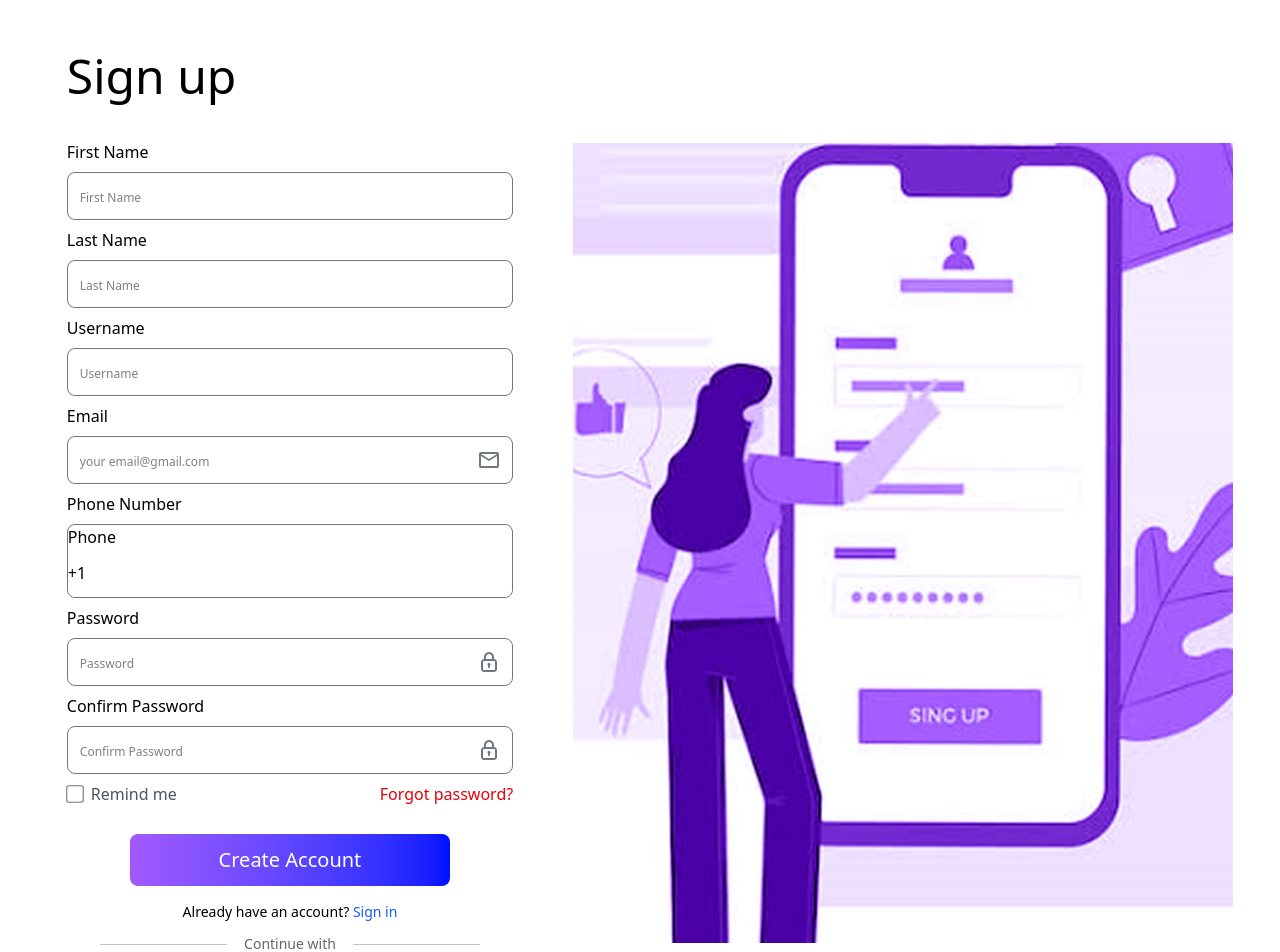
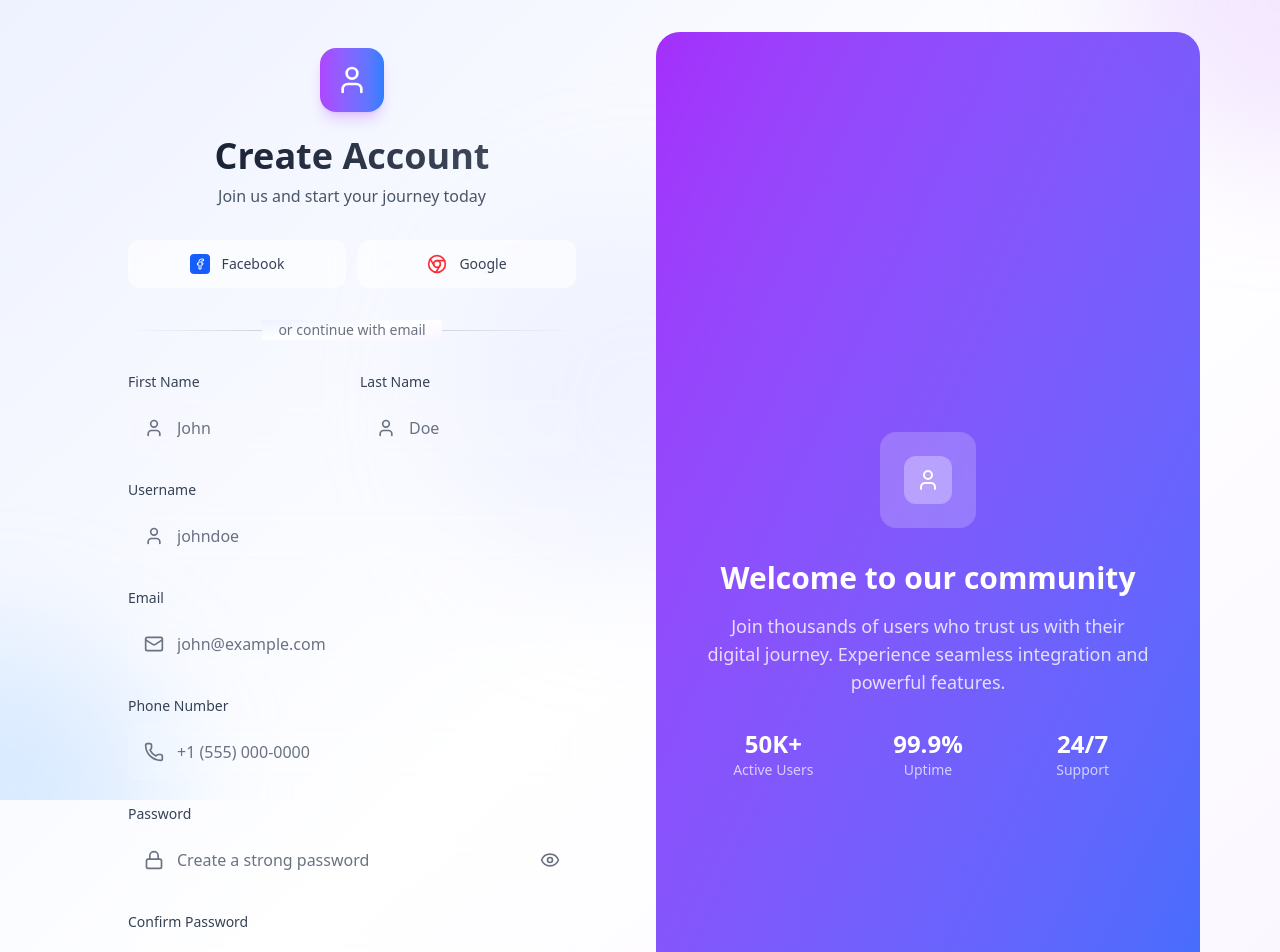
Before and after one commit to evuventures/hyperbuds, a Next.js app: page /auth/signup in a window 1280 px wide. Shown: the top 952 px of the page. Built offline with nearby package versions, Linux system fonts and the light colour scheme.

Commit message:
Update SignUpForm component and package dependencies

```diff
--- a/package.json
+++ b/package.json
@@ -10,11 +10,13 @@
   },
   "dependencies": {
     "framer-motion": "^12.10.5",
+    "lucide-react": "^0.523.0",
     "next": "15.3.2",
     "react": "^19.0.0",
     "react-dom": "^19.0.0",
     "react-icons": "^5.5.0",
     "react-otp-input": "^3.1.1",
+    "react-phone-input-2": "^2.15.1",
     "react-router-dom": "^7.6.0"
   },
   "devDependencies": {
--- a/src/app/components/SignUpForm.jsx
+++ b/src/app/components/SignUpForm.jsx
@@ -1,16 +1,9 @@
 'use client'
 
 import { useState } from 'react'
-import Link from 'next/link'
-import Image from 'next/image'
-import { usePathname } from 'next/navigation'
-import { FaFacebook, FaGoogle, FaTiktok } from 'react-icons/fa';
-import PhoneInput from 'react-phone-input-2'
+import { Eye, EyeOff, Mail, Lock, User, Phone, Facebook, Chrome } from 'lucide-react'
 
 const SignUpForm = () => {
-   const pathname = usePathname()
-   const isSignup = pathname === '/signup'
-
    const [form, setForm] = useState({
       firstName: '',
       lastName: '',
@@ -21,6 +14,10 @@ const SignUpForm = () => {
       confirmPassword: '',
       remindMe: false,
    })
+
+   const [showPassword, setShowPassword] = useState(false)
+   const [showConfirmPassword, setShowConfirmPassword] = useState(false)
+   const [focusedField, setFocusedField] = useState('')
 
    const handleChange = (e) => {
       const { name, value, type, checked } = e.target
@@ -36,228 +33,293 @@ const SignUpForm = () => {
          ...form,
          mode: 'signup'
       })
-      // Add logic to call your backend or authentication service here
    }
 
+   const InputField = ({
+      id,
+      name,
+      type = 'text',
+      placeholder,
+      value,
+      onChange,
+      icon: Icon,
+      required = false,
+      showToggle = false,
+      showValue = false,
+      onToggle = null
+   }) => (
+      <div className="relative group">
+         <div className={`
+            absolute inset-0 rounded-xl bg-gradient-to-r from-purple-500/20 to-blue-500/20 opacity-0
+            transition-opacity duration-300 blur-sm
+            ${focusedField === name ? 'opacity-100' : ''}
+         `} />
+         <div className="relative">
+            <input
+               id={id}
+               name={name}
+               type={showToggle ? (showValue ? 'text' : 'password') : type}
+               placeholder={placeholder}
+               value={value}
+               onChange={onChange}
+               onFocus={() => setFocusedField(name)}
+               onBlur={() => setFocusedField('')}
+               className={`
+                  w-full h-14 pl-12 pr-12 bg-white/10 backdrop-blur-sm border border-white/20
+                  rounded-xl text-gray-800 placeholder-gray-500 transition-all duration-300
+                  focus:bg-white/20 focus:border-purple-400/50 focus:outline-none focus:ring-2
+                  focus:ring-purple-400/20 hover:border-white/30
+                  ${focusedField === name ? 'shadow-lg shadow-purple-500/10' : ''}
+               `}
+               required={required}
+            />
+            <Icon className="absolute left-4 top-1/2 -translate-y-1/2 w-5 h-5 text-gray-500 transition-colors duration-300" />
+            {showToggle && (
+               <button
+                  type="button"
+                  onClick={onToggle}
+                  className="absolute right-4 top-1/2 -translate-y-1/2 text-gray-500 hover:text-gray-700 transition-colors"
+               >
+                  {showValue ? <EyeOff className="w-5 h-5" /> : <Eye className="w-5 h-5" />}
+               </button>
+            )}
+         </div>
+      </div>
+   )
+
    return (
-      <main className='flex items-center justify-center gap-10 p-3 lg:mx-5 lg:my-10'>
-
-         <div className='flex flex-col items-center md:w-[60%] lg:max-w-[40%]'>
-
-            <div className='flex flex-col mb-10 items-start w-full px-5'>
-               <h2 className='text-3xl md:text-4xl font-medium lg:text-5xl text-black'>
-                  Sign up
-               </h2>
+      <div className="min-h-screen bg-gradient-to-br from-indigo-50 via-white to-purple-50 flex items-center justify-center p-4">
+         {/* Background decorations */}
+         <div className="fixed inset-0 overflow-hidden pointer-events-none">
+            <div className="absolute -top-40 -right-40 w-80 h-80 bg-purple-300/30 rounded-full blur-3xl" />
+            <div className="absolute -bottom-40 -left-40 w-80 h-80 bg-blue-300/30 rounded-full blur-3xl" />
+            <div className="absolute top-1/2 left-1/2 -translate-x-1/2 -translate-y-1/2 w-96 h-96 bg-indigo-200/20 rounded-full blur-3xl" />
          </div>
 
-            <form onSubmit={handleSubmit} className="bg-white px-5 w-full">
+         <div className="relative z-10 flex w-full max-w-6xl mx-auto">
+            {/* Form Section */}
+            <div className="w-full lg:w-1/2 flex items-center justify-center p-8">
+               <div className="w-full max-w-md">
+                  {/* Header */}
+                  <div className="text-center mb-8">
+                     <div className="inline-flex items-center justify-center w-16 h-16 bg-gradient-to-r from-purple-500 to-blue-500 rounded-2xl mb-6 shadow-lg shadow-purple-500/25">
+                        <User className="w-8 h-8 text-white" />
+                     </div>
+                     <h1 className="text-4xl font-bold bg-gradient-to-r from-gray-900 to-gray-600 bg-clip-text text-transparent mb-2">
+                        Create Account
+                     </h1>
+                     <p className="text-gray-600">Join us and start your journey today</p>
+                  </div>
 
-               <div className="w-full mb-2">
-                  <label htmlFor="firstName" className="block mb-2 text-sm md:text-base text-black">First Name</label>
-                  <input
+                  {/* Social Login */}
+                  <div className="flex gap-3 mb-8">
+                     <button className="flex-1 flex items-center justify-center gap-3 h-12 bg-white/60 backdrop-blur-sm border border-white/30 rounded-xl hover:bg-white/80 transition-colors duration-300 group">
+                        <div className="w-5 h-5 bg-blue-600 rounded flex items-center justify-center">
+                           <Facebook className="w-3 h-3 text-white" />
+                        </div>
+                        <span className="text-sm font-medium text-gray-700">Facebook</span>
+                     </button>
+                     <button className="flex-1 flex items-center justify-center gap-3 h-12 bg-white/60 backdrop-blur-sm border border-white/30 rounded-xl hover:bg-white/80 transition-colors duration-300 group">
+                        <Chrome className="w-5 h-5 text-red-500" />
+                        <span className="text-sm font-medium text-gray-700">Google</span>
+                     </button>
+                  </div>
+
+                  {/* Divider */}
+                  <div className="flex items-center mb-8">
+                     <div className="flex-1 h-px bg-gradient-to-r from-transparent to-gray-300" />
+                     <span className="px-4 text-sm text-gray-500 bg-gradient-to-br from-indigo-50 via-white to-purple-50">
+                        or continue with email
+                     </span>
+                     <div className="flex-1 h-px bg-gradient-to-l from-transparent to-gray-300" />
+                  </div>
+
+                  {/* Form */}
+                  <div className="space-y-6">
+                     <div className="grid grid-cols-2 gap-4">
+                        <div>
+                           <label className="block text-sm font-medium text-gray-700 mb-2">First Name</label>
+                           <InputField
                               id="firstName"
                               name="firstName"
-                     placeholder="First Name"
+                              placeholder="John"
                               value={form.firstName}
                               onChange={handleChange}
-                     className="w-full h-12 p-3 pr-10 border border-[#71797E] rounded-lg focus:border-[#A259FF]/50 focus:outline-none transition placeholder:text-xs"
+                              icon={User}
+                              required
+                           />
+                        </div>
+                        <div>
+                           <label className="block text-sm font-medium text-gray-700 mb-2">Last Name</label>
+                           <InputField
+                              id="lastName"
+                              name="lastName"
+                              placeholder="Doe"
+                              value={form.lastName}
+                              onChange={handleChange}
+                              icon={User}
+                              required
+                           />
+                        </div>
+                     </div>
+
+                     <div>
+                        <label className="block text-sm font-medium text-gray-700 mb-2">Username</label>
+                        <InputField
+                           id="username"
+                           name="username"
+                           placeholder="johndoe"
+                           value={form.username}
+                           onChange={handleChange}
+                           icon={User}
                            required
                         />
                      </div>
 
-               <div className="w-full mb-2">
-                  <label htmlFor="lastName" className="block mb-2 text-sm md:text-base text-black">Last Name</label>
-                  <input
-                     id="lastName"
-                     name="lastName"
-                     placeholder="Last Name"
-                     value={form.lastName}
+                     <div>
+                        <label className="block text-sm font-medium text-gray-700 mb-2">Email</label>
+                        <InputField
+                           id="email"
+                           name="email"
+                           type="email"
+                           placeholder="john@example.com"
+                           value={form.email}
                            onChange={handleChange}
-                     className="w-full h-12 p-3 pr-10 border border-[#71797E] rounded-lg placeholder:text-xs focus:border-[#A259FF]/50 focus:outline-none transition"
+                           icon={Mail}
                            required
                         />
                      </div>
 
-               <div className="w-full mb-2">
-                  <label htmlFor="username" className="block mb-2 text-sm md:text-base text-black">Username</label>
-                  <input
-                     id="username"
-                     name="username"
-                     placeholder="Username"
-                     value={form.username}
+                     <div>
+                        <label className="block text-sm font-medium text-gray-700 mb-2">Phone Number</label>
+                        <InputField
+                           id="phone"
+                           name="phone"
+                           type="tel"
+                           placeholder="+1 (555) 000-0000"
+                           value={form.phone}
                            onChange={handleChange}
-                     className="w-full h-12 p-3 pr-10 border border-[#71797E] rounded-lg focus:border-[#A259FF]/50 focus:outline-none transition placeholder:text-xs"
+                           icon={Phone}
                            required
                         />
                      </div>
 
-               <div className="w-full mb-2">
-                  <label htmlFor="email" className="block mb-2 text-sm md:text-base text-black">Email</label>
-                  <div className="relative w-full">
-                     <input
-                        id="email"
-                        name="email"
-                        type="email"
-                        placeholder="your email@gmail.com"
-                        value={form.email}
+                     <div>
+                        <label className="block text-sm font-medium text-gray-700 mb-2">Password</label>
+                        <InputField
+                           id="password"
+                           name="password"
+                           placeholder="Create a strong password"
+                           value={form.password}
                            onChange={handleChange}
-                        className="w-full h-12 p-3 pr-10 border border-[#71797E] rounded-lg focus:border-[#A259FF]/50 focus:outline-none transition placeholder:text-xs"
+                           icon={Lock}
+                           showToggle
+                           showValue={showPassword}
+                           onToggle={() => setShowPassword(!showPassword)}
                            required
-                     />
-                     <Image
-                        src="/images/email-icon.svg"
-                        alt="email"
-                        width={24}
-                        height={24}
-                        className="absolute right-3 top-1/2 -translate-y-1/2"
-                     />
-                  </div>
-               </div>
-
-               <div className="w-full mb-2">
-                  <label htmlFor="phone" className="block mb-2 text-sm md:text-base text-black">Phone Number</label>
-                  <PhoneInput
-                     country={'us'}
-                     value={form.phone}
-                     onChange={(phone) => handleChange({ target: { name: 'phone', value: phone } })}
-                     inputProps={{
-                        name: 'phone',
-                        required: true,
-                        id: 'phone',
-                     }}
-                     containerClass="w-full border border-[#71797E] rounded-lg focus-within:border-[#A259FF] transition-colors bg-white placeholder:text-xs"
-                     inputClass="!w-full !h-12 !bg-white !outline-none !border-none !rounded-lg"
-                     buttonClass="custom-phone-button"
                         />
                      </div>
 
-
-
-               <div className="w-full mb-2">
-                  <label htmlFor="password" className="block mb-2 text-sm md:text-base text-black">Password</label>
-                  <div className="relative w-full">
-                     <input
-                        id="password"
-                        name="password"
-                        type="password"
-                        placeholder="Password"
-                        value={form.password}
+                     <div>
+                        <label className="block text-sm font-medium text-gray-700 mb-2">Confirm Password</label>
+                        <InputField
+                           id="confirmPassword"
+                           name="confirmPassword"
+                           placeholder="Confirm your password"
+                           value={form.confirmPassword}
                            onChange={handleChange}
-                        className="w-full h-12 p-3 pr-10 border border-[#71797E] rounded-lg focus:border-[#A259FF]/50 focus:outline-none transition  placeholder:text-xs"
+                           icon={Lock}
+                           showToggle
+                           showValue={showConfirmPassword}
+                           onToggle={() => setShowConfirmPassword(!showConfirmPassword)}
                            required
                         />
-                     <Image
-                        src="/images/password-icon.svg"
-                        alt="password"
-                        width={24}
-                        height={24}
-                        className="absolute right-3 top-1/2 -translate-y-1/2"
-                     />
-                  </div>
                      </div>
 
-               <div className="w-full mb-2">
-                  <label htmlFor="confirmPassword" className="block mb-2 text-sm md:text-base text-black">Confirm Password</label>
-                  <div className="relative w-full">
-                     <input
-                        id="confirmPassword"
-                        name="confirmPassword"
-                        type="password"
-                        placeholder="Confirm Password"
-                        value={form.confirmPassword}
-                        onChange={handleChange}
-                        className="w-full h-12 p-3 pr-10 border border-[#71797E] rounded-lg focus:border-[#A259FF]/50 focus:outline-none transition placeholder:text-xs"
-                        required
-                     />
-                     <Image
-                        src="/images/password-icon.svg"
-                        alt="confirm password"
-                        width={24}
-                        height={24}
-                        className="absolute right-3 top-1/2 -translate-y-1/2"
-                     />
-                  </div>
-               </div>
-
-
-
-               <div className="flex items-center justify-between mb-3">
-                  <label className="flex items-center text-sm md:text-base text-gray-600 cursor-pointer">
+                     <div className="flex items-center justify-between">
+                        <label className="flex items-center cursor-pointer group">
                            <input
                               type="checkbox"
                               name="remindMe"
                               checked={form.remindMe}
                               onChange={handleChange}
-                        className="mr-2 h-4 w-4 scale-110 accent-[#A259FF] cursor-pointer"
+                              className="sr-only"
                            />
-                     Remind me
+                           <div className={`
+                              w-5 h-5 rounded border-2 flex items-center justify-center transition-all duration-200
+                              ${form.remindMe
+                                 ? 'bg-gradient-to-r from-purple-500 to-blue-500 border-transparent'
+                                 : 'border-gray-300 bg-white group-hover:border-purple-400'
+                              }
+                           `}>
+                              {form.remindMe && (
+                                 <svg className="w-3 h-3 text-white" fill="currentColor" viewBox="0 0 20 20">
+                                    <path fillRule="evenodd" d="M16.707 5.293a1 1 0 010 1.414l-8 8a1 1 0 01-1.414 0l-4-4a1 1 0 011.414-1.414L8 12.586l7.293-7.293a1 1 0 011.414 0z" clipRule="evenodd" />
+                                 </svg>
+                              )}
+                           </div>
+                           <span className="ml-3 text-sm text-gray-600">Remember me</span>
                         </label>
-                  <Link href="#" className="text-red-600 text-base">
+                        <button type="button" className="text-sm text-purple-600 hover:text-purple-500 transition-colors">
                            Forgot password?
-                  </Link>
+                        </button>
                      </div>
 
-               <div className='flex flex-col items-center gap-4'>
                      <button
                         type="submit"
-                     className="w-full py-3 text-white rounded-lg hover:opacity-90 transition gap-3 max-w-[320px] mt-4 bg-gradient-to-r from-[#A259FF] to-[#0011FF] cursor-pointer text-xl font-medium"
+                        onClick={handleSubmit}
+                        className="w-full h-14 bg-gradient-to-r from-purple-600 to-blue-600 text-white font-semibold rounded-xl hover:from-purple-700 hover:to-blue-700 transition-all duration-300 transform hover:scale-[1.02] hover:shadow-lg hover:shadow-purple-500/25 active:scale-[0.98]"
                      >
                         Create Account
                      </button>
 
-                  <p className="text-center text-sm font-normal">
+                     <p className="text-center text-sm text-gray-600">
                         Already have an account?{' '}
-                     <Link href="/auth/signin" className="text-blue-600 hover:underline cursor-pointer">
+                        <button type="button" className="text-purple-600 hover:text-purple-500 font-medium transition-colors">
                            Sign in
-                     </Link>
+                        </button>
                      </p>
                   </div>
-            </form>
-
-            <div className='flex flex-col gap-5'>
-
-               <div className='flex items-center justify-center mt-3'>
-                  <div className=' border-t border-[#C3C3C3] w-full'></div>
-                  <p className='text-sm text-center w-full font-normal text-[#00000099]'>
-                     Continue with
-                  </p>
-                  <div className=' border-t border-[#C3C3C3] w-full'></div>
+               </div>
             </div>
 
-               <div className='grid grid-cols-3 gap-5 justify-items-center mx-5'>
-                  <div className='border border-gray-200 w-25 h-15 items-center flex justify-center text-3xl cursor-pointer'>
-                     <Link href='https://www.facebook.com/'>
-                        <FaFacebook />
-                     </Link>
+            {/* Image Section */}
+            <div className="hidden lg:block w-1/2 relative">
+               <div className="absolute inset-4 bg-gradient-to-br from-purple-600/90 to-blue-600/90 rounded-3xl overflow-hidden">
+                  <div className="absolute inset-0 bg-gradient-to-br from-purple-500/20 to-blue-500/20" />
+                  <div className="relative h-full flex items-center justify-center p-12">
+                     <div className="text-center text-white">
+                        <div className="w-24 h-24 bg-white/20 backdrop-blur-sm rounded-2xl flex items-center justify-center mx-auto mb-8">
+                           <div className="w-12 h-12 bg-white/30 rounded-xl flex items-center justify-center">
+                              <User className="w-6 h-6 text-white" />
                            </div>
-                  <div className='border border-gray-200 w-25 h-15 items-center flex justify-center text-3xl text-[#1A73E8] cursor-pointer'>
-                     <Link href='https://www.google.com/'>
-                        <FaGoogle />
-                     </Link>
                         </div>
-                  <div className='border border-gray-200 w-25 h-15 items-center flex justify-center text-3xl text-[#FF0000] cursor-pointer'>
-                     <Link href='https://www.tiktok.com/'>
-                        < FaTiktok />
-                     </Link>
+                        <h2 className="text-3xl font-bold mb-4">Welcome to our community</h2>
+                        <p className="text-lg text-white/80 mb-8">
+                           Join thousands of users who trust us with their digital journey.
+                           Experience seamless integration and powerful features.
+                        </p>
+                        <div className="grid grid-cols-3 gap-4 text-center">
+                           <div>
+                              <div className="text-2xl font-bold">50K+</div>
+                              <div className="text-sm text-white/70">Active Users</div>
+                           </div>
+                           <div>
+                              <div className="text-2xl font-bold">99.9%</div>
+                              <div className="text-sm text-white/70">Uptime</div>
+                           </div>
+                           <div>
+                              <div className="text-2xl font-bold">24/7</div>
+                              <div className="text-sm text-white/70">Support</div>
                            </div>
                         </div>
                      </div>
                   </div>
-
-
-         <div className="hidden lg:block relative w-[660px] h-[800px]">
-            <Image
-               src="/images/signup.jpg"
-               alt="Signup"
-               width={660}
-               height={1024}
-               className="absolute top-0 left-0 w-full h-full object-cover"
-            />
                </div>
-
-
-      </main>
+            </div>
+         </div>
+      </div>
    )
 }
 
-export default SignUpForm;
+export default SignUpForm
```
Also changed, not shown: 1 other file (tests, documents, lock files or other folders). Lines whose indentation alone changed are shown as unchanged.
